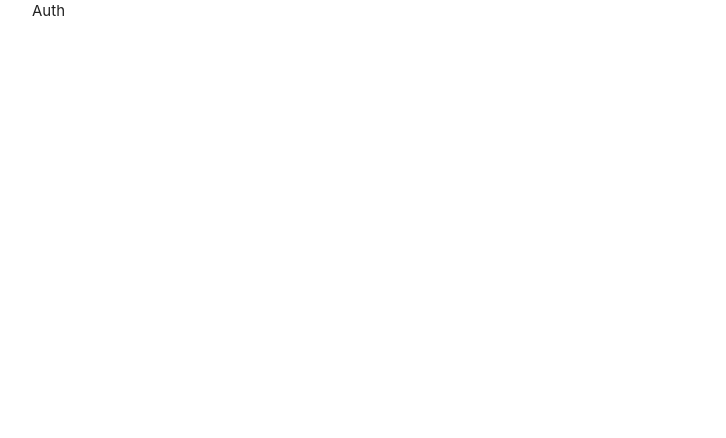
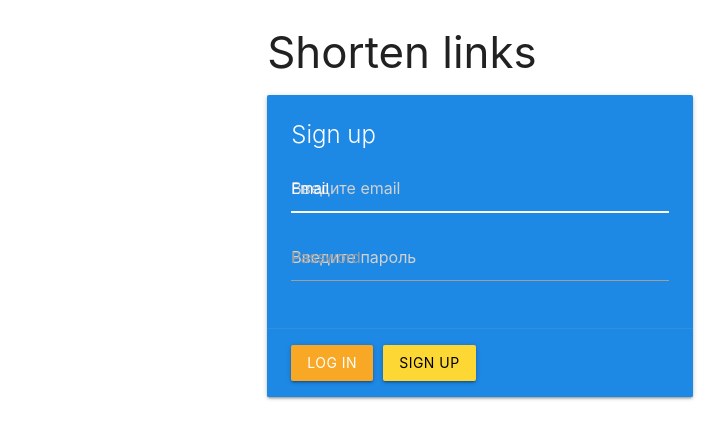
Before and after one commit to TheEsquel/mern, a React (Create React App) app in the folder client/: page / in a window 1280 px wide. Shown: the top 438 px of the page, without its empty margins (160-886 px from the left). Built offline with nearby package versions, Linux system fonts and the light colour scheme.

Commit message:
set api for registration

```diff
--- a/client/package.json
+++ b/client/package.json
@@ -25,6 +25,7 @@
       "react-app/jest"
     ]
   },
+  "proxy": "http://localhost:5000",
   "browserslist": {
     "production": [
       ">0.2%",
--- /dev/null
+++ b/client/src/hooks/http.hook.js
@@ -0,0 +1,32 @@
+import { useState, useCallback } from 'react'
+
+export const useHttp = () => {
+    const [loading, setLoading] = useState(false)
+    const [error, setError] = useState(null)
+
+    const request = useCallback(async ( url, method = 'GET', body = null, headers = {}) => {
+        setLoading(true)
+        try {
+            if (body) {
+                body = JSON.stringify(body)
+                headers['Content-Type'] = 'application/json'
+            }
+            const response = await fetch(url, { method, body, headers })
+            const data = await response.json()
+
+            if (!response.ok) {
+                throw new Error(data.error || 'some error')
+            }
+            setLoading(false)
+            return data
+        } catch (e) {
+            setLoading(false)
+            setError(e.message)
+            throw e
+        }
+    }, [])
+
+    const clearError = () => setError(null)
+
+    return {loading, request, error}
+}
--- a/client/src/index.css
+++ b/client/src/index.css
@@ -1 +1,14 @@
 @import '~materialize-css/dist/css/materialize.min.css';
+
+input.yellow-input {
+    border-bottom: 1px solid #fff !important;
+    box-shadow: 0 1px 0 0 #fff !important;
+}
+ input.yellow-input + label {
+    color: #fff !important;
+ }
+
+ input.yellow-input:focus {
+     border-bottom: 1px solid #ffeb3b!important;
+     box-shadow: 0 1px 0 0  #ffeb3b!important;
+ }
--- a/client/src/pages/AuthPage.js
+++ b/client/src/pages/AuthPage.js
@@ -1,9 +1,76 @@
-import React from "react";
+import React, {useState} from "react";
+import {useHttp} from "../hooks/http.hook";
 
 export const AuthPage = () => {
+
+    const { loading, request, error }  = useHttp()
+
+    const [form, setForm] = useState({
+        email: '', password: ''
+    })
+
+    const changeHandler = event => {
+        setForm({...form, [event.target.name]: event.target.value})
+    }
+
+    const registerHandler = async () => {
+        try {
+            const data = await request('/api/auth/register', 'POST', {...form})
+            console.log('Data', data);
+        } catch (e) {
+
+        }
+    }
+
     return (
-        <div>
-            Auth
+        <div className='row'>
+            <div className='col s6 offset-s3'>
+                <h3> Shorten links </h3>
+                <div className="card blue darken-1">
+                    <div className="card-content white-text">
+                        <span className="card-title">Sign up</span>
+                        <div>
+                            <div className="input-field">
+                                <input
+                                    placeholder="Введите email"
+                                    id="email"
+                                    type="text"
+                                    name='email'
+                                    className='yellow-input'
+                                    onChange={changeHandler}
+                                />
+                                <label htmlFor="first_name">Email</label>
+                            </div>
+                            <div className="input-field">
+                                <input
+                                    placeholder="Введите пароль"
+                                    id="password"
+                                    type="password"
+                                    name='password'
+                                    onChange={changeHandler}
+                                />
+                                <label htmlFor="first_name">Password</label>
+                            </div>
+                        </div>
+                    </div>
+                    <div className="card-action">
+                        <button
+                            className='btn yellow darken-3'
+                            style={{ marginRight: 10 }}
+                            disabled={loading}
+                        >
+                            Log in
+                        </button>
+                        <button
+                            className='btn yellow darken-1 black-text'
+                            onClick={registerHandler}
+                            disabled={loading}
+                        >
+                            Sign up
+                        </button>
+                    </div>
+                </div>
+            </div>
         </div>
     )
 }
--- a/client/src/routes.js
+++ b/client/src/routes.js
@@ -1,5 +1,5 @@
 import React from "react";
-import { Routes, BrowserRouter as Router, Route, Link,  } from 'react-router-dom'
+import { Routes, Route  } from 'react-router-dom'
 import {LinksPage} from "./pages/LinksPage";
 import {CreatePage} from "./pages/CreatePage";
 import {DetailsPage} from "./pages/DetailPage";
```
Also changed, not shown: 2 other files (tests, documents, lock files or other folders).
